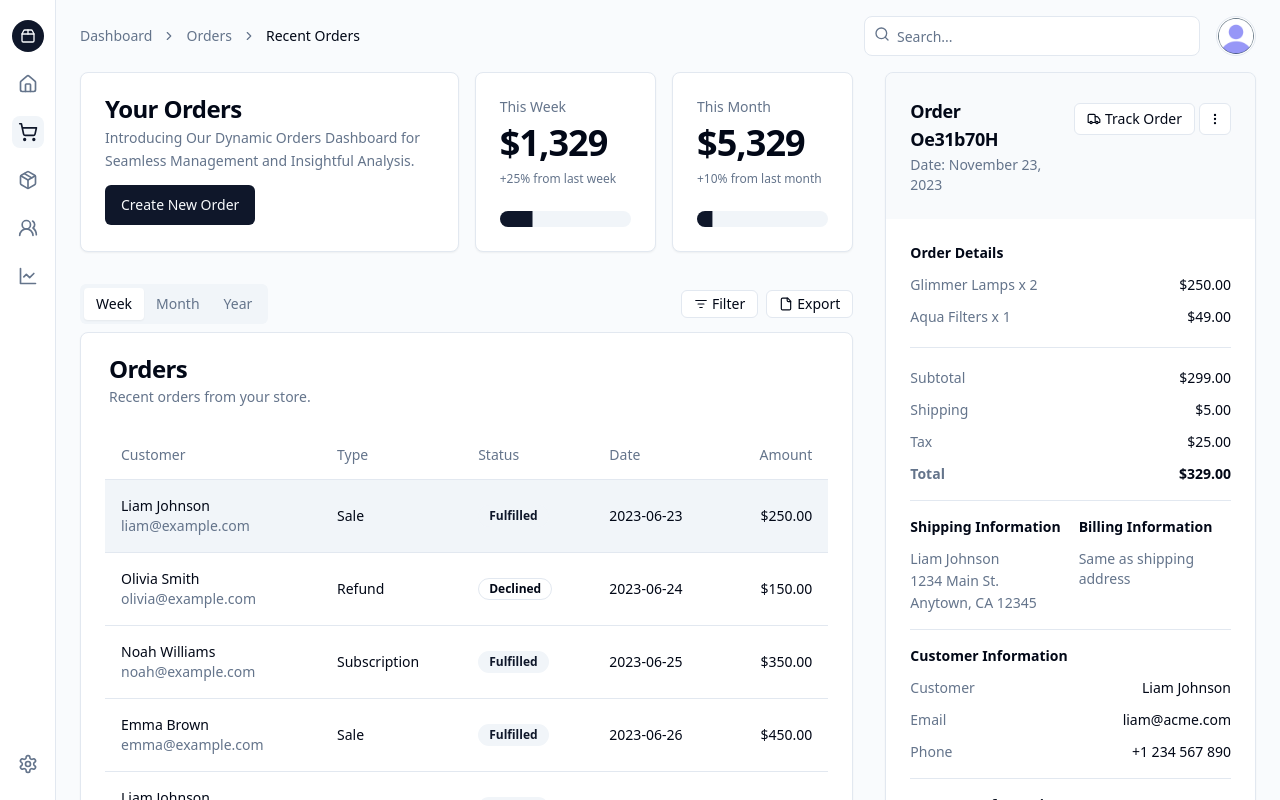
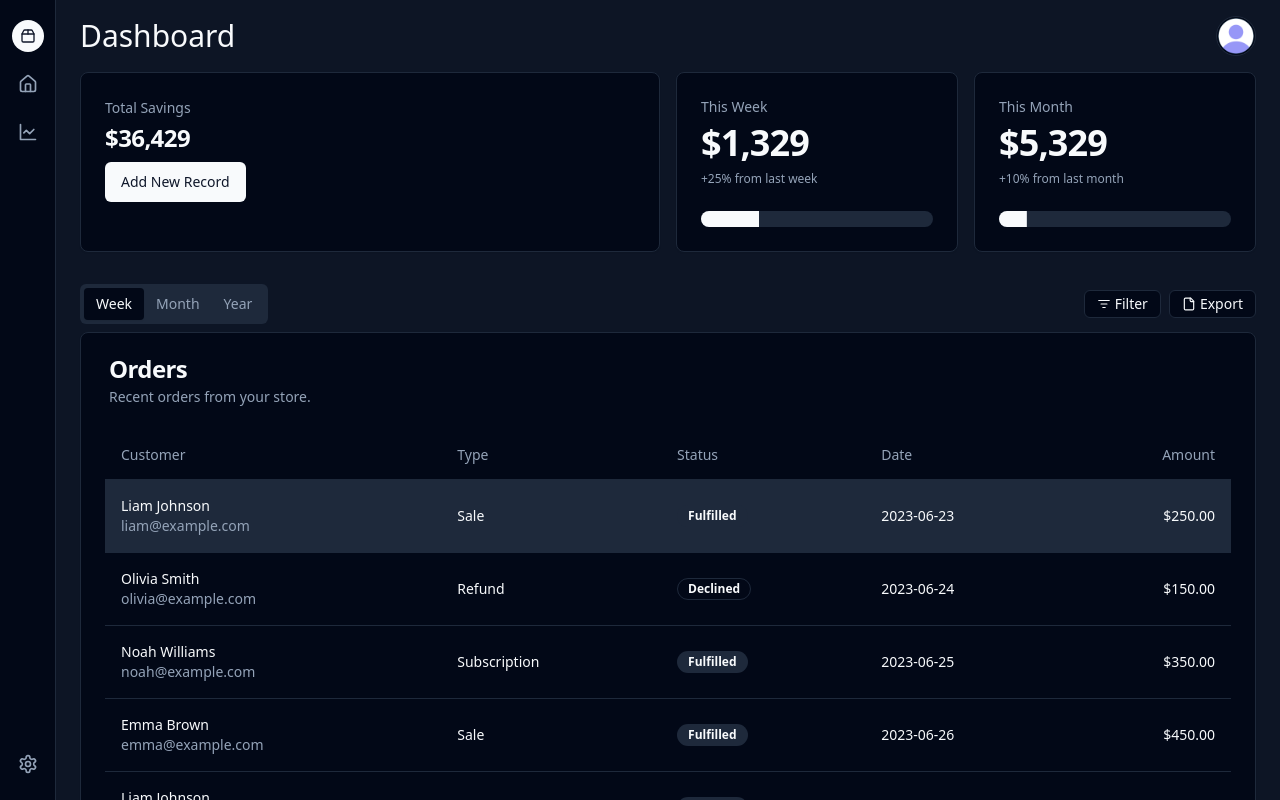
Before and after one commit to sof1516/Hackathon-App, a React (Vite) app: page /dashboard in a window 1280 px wide. Shown: the top 800 px of the page. Built offline with nearby package versions, Linux system fonts and the light colour scheme.

Commit message:
major changes to UI

```diff
--- a/src/App.tsx
+++ b/src/App.tsx
@@ -1,16 +1,19 @@
 import "./App.css";
+import { ThemeProvider } from "@/components/theme-provider"
 import { BrowserRouter as Router, Route, Routes } from "react-router-dom";
 import { Dashboard } from "./dashboard";
 import { Login } from "./login";
 
 function App() {
   return (
+    <ThemeProvider defaultTheme="dark" storageKey="vite-ui-theme">
       <Router>
         <Routes>
           <Route path="/" Component={Login} />
           <Route path="/dashboard" Component={Dashboard} />
         </Routes>
       </Router>
+    </ThemeProvider>
   );
 }
 
--- /dev/null
+++ b/src/components/theme-provider.tsx
@@ -0,0 +1,73 @@
+import { createContext, useContext, useEffect, useState } from "react"
+
+type Theme = "dark" | "light" | "system"
+
+type ThemeProviderProps = {
+  children: React.ReactNode
+  defaultTheme?: Theme
+  storageKey?: string
+}
+
+type ThemeProviderState = {
+  theme: Theme
+  setTheme: (theme: Theme) => void
+}
+
+const initialState: ThemeProviderState = {
+  theme: "system",
+  setTheme: () => null,
+}
+
+const ThemeProviderContext = createContext<ThemeProviderState>(initialState)
+
+export function ThemeProvider({
+  children,
+  defaultTheme = "system",
+  storageKey = "vite-ui-theme",
+  ...props
+}: ThemeProviderProps) {
+  const [theme, setTheme] = useState<Theme>(
+    () => (localStorage.getItem(storageKey) as Theme) || defaultTheme
+  )
+
+  useEffect(() => {
+    const root = window.document.documentElement
+
+    root.classList.remove("light", "dark")
+
+    if (theme === "system") {
+      const systemTheme = window.matchMedia("(prefers-color-scheme: dark)")
+        .matches
+        ? "dark"
+        : "light"
+
+      root.classList.add(systemTheme)
+      return
+    }
+
+    root.classList.add(theme)
+  }, [theme])
+
+  const value = {
+    theme,
+    setTheme: (theme: Theme) => {
+      localStorage.setItem(storageKey, theme)
+      setTheme(theme)
+    },
+  }
+
+  return (
+    <ThemeProviderContext.Provider {...props} value={value}>
+      {children}
+    </ThemeProviderContext.Provider>
+  )
+}
+
+export const useTheme = () => {
+  const context = useContext(ThemeProviderContext)
+
+  if (context === undefined)
+    throw new Error("useTheme must be used within a ThemeProvider")
+
+  return context
+}
--- a/src/dashboard.tsx
+++ b/src/dashboard.tsx
@@ -82,6 +82,7 @@
             <Package2 className="h-4 w-4 transition-all group-hover:scale-110" />
             <span className="sr-only">Acme Inc</span>
           </a>
+
           <TooltipProvider>
             <Tooltip>
               <TooltipTrigger asChild>
@@ -96,7 +97,8 @@
               <TooltipContent side="right">Dashboard</TooltipContent>
             </Tooltip>
           </TooltipProvider>
-          <TooltipProvider>
+
+          {/* <TooltipProvider>
             <Tooltip>
               <TooltipTrigger asChild>
                 <a
@@ -109,8 +111,9 @@
               </TooltipTrigger>
               <TooltipContent side="right">Orders</TooltipContent>
             </Tooltip>
-          </TooltipProvider>
-          <TooltipProvider>
+          </TooltipProvider> */}
+
+          {/* <TooltipProvider>
             <Tooltip>
               <TooltipTrigger asChild>
                 <a
@@ -123,8 +126,9 @@
               </TooltipTrigger>
               <TooltipContent side="right">Products</TooltipContent>
             </Tooltip>
-          </TooltipProvider>
-          <TooltipProvider>
+          </TooltipProvider> */}
+
+          {/* <TooltipProvider>
             <Tooltip>
               <TooltipTrigger asChild>
                 <a
@@ -137,7 +141,8 @@
               </TooltipTrigger>
               <TooltipContent side="right">Customers</TooltipContent>
             </Tooltip>
-          </TooltipProvider>
+          </TooltipProvider> */}
+
           <TooltipProvider>
             <Tooltip>
               <TooltipTrigger asChild>
@@ -153,6 +158,7 @@
             </Tooltip>
           </TooltipProvider>
         </nav>
+
         <nav className="mt-auto flex flex-col items-center gap-4 px-2 sm:py-5">
           <TooltipProvider>
             <Tooltip>
@@ -169,6 +175,7 @@
             </Tooltip>
           </TooltipProvider>
         </nav>
+
       </aside>
       <div className="flex flex-col sm:gap-4 sm:py-4 sm:pl-14">
         <header className="sticky top-0 z-30 flex h-14 items-center gap-4 border-b bg-background px-4 sm:static sm:h-auto sm:border-0 sm:bg-transparent sm:px-6">
@@ -195,27 +202,27 @@
                   <Home className="h-5 w-5" />
                   Dashboard
                 </a>
-                <a
+                {/* <a
                   href="#"
                   className="flex items-center gap-4 px-2.5 text-foreground"
                 >
                   <ShoppingCart className="h-5 w-5" />
                   Orders
-                </a>
-                <a
+                </a> */}
+                {/* <a
                   href="#"
                   className="flex items-center gap-4 px-2.5 text-muted-foreground hover:text-foreground"
                 >
                   <Package className="h-5 w-5" />
                   Products
-                </a>
-                <a
+                </a> */}
+                {/* <a
                   href="#"
                   className="flex items-center gap-4 px-2.5 text-muted-foreground hover:text-foreground"
                 >
                   <Users2 className="h-5 w-5" />
                   Customers
-                </a>
+                </a> */}
                 <a
                   href="#"
                   className="flex items-center gap-4 px-2.5 text-muted-foreground hover:text-foreground"
@@ -226,14 +233,15 @@
               </nav>
             </SheetContent>
           </Sheet>
-          <Breadcrumb className="hidden md:flex">
+          {/* <Breadcrumb className="hidden md:flex">
             <BreadcrumbList>
               <BreadcrumbItem>
                 <BreadcrumbLink asChild>
                   <a href="#">Dashboard</a>
                 </BreadcrumbLink>
-              </BreadcrumbItem>
-              <BreadcrumbSeparator />
+              </BreadcrumbItem> */}
+
+              {/* <BreadcrumbSeparator />
               <BreadcrumbItem>
                 <BreadcrumbLink asChild>
                   <a href="#">Orders</a>
@@ -242,16 +250,19 @@
               <BreadcrumbSeparator />
               <BreadcrumbItem>
                 <BreadcrumbPage>Recent Orders</BreadcrumbPage>
-              </BreadcrumbItem>
-            </BreadcrumbList>
-          </Breadcrumb>
+              </BreadcrumbItem> */}
+            {/* </BreadcrumbList>
+          </Breadcrumb> */}
+          <div className="text-3xl">
+            <h1>Dashboard</h1>
+          </div>
           <div className="relative ml-auto flex-1 md:grow-0">
-            <Search className="absolute left-2.5 top-2.5 h-4 w-4 text-muted-foreground" />
+            {/* <Search className="absolute left-2.5 top-2.5 h-4 w-4 text-muted-foreground" />
             <Input
               type="search"
               placeholder="Search..."
               className="w-full rounded-lg bg-background pl-8 md:w-[200px] lg:w-[336px]"
-            />
+            /> */}
           </div>
           <DropdownMenu>
             <DropdownMenuTrigger asChild>
@@ -279,19 +290,18 @@
             </DropdownMenuContent>
           </DropdownMenu>
         </header>
-        <main className="grid flex-1 items-start gap-4 p-4 sm:px-6 sm:py-0 md:gap-8 lg:grid-cols-3 xl:grid-cols-3">
+        <main className="grid flex-1 items-start gap-4 p-4 sm:px-6 sm:py-0 md:gap-8 lg:grid-cols-3 xl:grid-cols-2">
           <div className="grid auto-rows-max items-start gap-4 md:gap-8 lg:col-span-2">
             <div className="grid gap-4 sm:grid-cols-2 md:grid-cols-4 lg:grid-cols-2 xl:grid-cols-4">
               <Card className="sm:col-span-2" x-chunk="dashboard-05-chunk-0">
                 <CardHeader className="pb-3">
-                  <CardTitle>Your Orders</CardTitle>
                   <CardDescription className="max-w-lg text-balance leading-relaxed">
-                    Introducing Our Dynamic Orders Dashboard for Seamless
-                    Management and Insightful Analysis.
+                    Total Savings
                   </CardDescription>
+                  <CardTitle>$36,429</CardTitle>
                 </CardHeader>
                 <CardFooter>
-                  <Button>Create New Order</Button>
+                  <Button>Add New Record</Button>
                 </CardFooter>
               </Card>
               <Card x-chunk="dashboard-05-chunk-1">
@@ -560,7 +570,7 @@
             </Tabs>
           </div>
           <div>
-            <Card className="overflow-hidden" x-chunk="dashboard-05-chunk-4">
+            {/* <Card className="overflow-hidden" x-chunk="dashboard-05-chunk-4">
               <CardHeader className="flex flex-row items-start bg-muted/50">
                 <div className="grid gap-0.5">
                   <CardTitle className="group flex items-center gap-2 text-lg">
@@ -710,7 +720,7 @@
                   </PaginationContent>
                 </Pagination>
               </CardFooter>
-            </Card>
+            </Card> */}
           </div>
         </main>
       </div>
```
Lines whose indentation alone changed are shown as unchanged.
